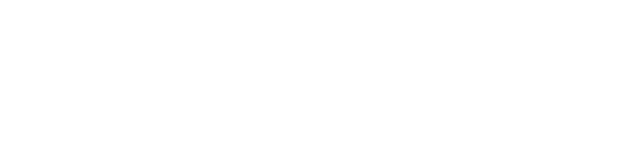
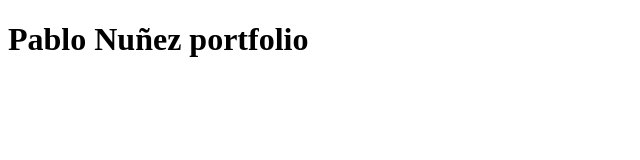
Before and after one commit to PolNun/web-personal, a plain HTML site: page index.html in a window 1280 px wide. Shown: the whole page, without its empty margins (0-640 px from the left). Drawn offline with Linux system fonts and the light colour scheme.

Commit message:
Añadido h1 dummy y primer commit desde Windows

```diff
--- a/index.html
+++ b/index.html
@@ -7,6 +7,6 @@
     <title>Pablo Nuñez</title>
 </head>
 <body>
-
+    <h1>Pablo Nuñez portfolio</h1>
 </body>
 </html>
```
